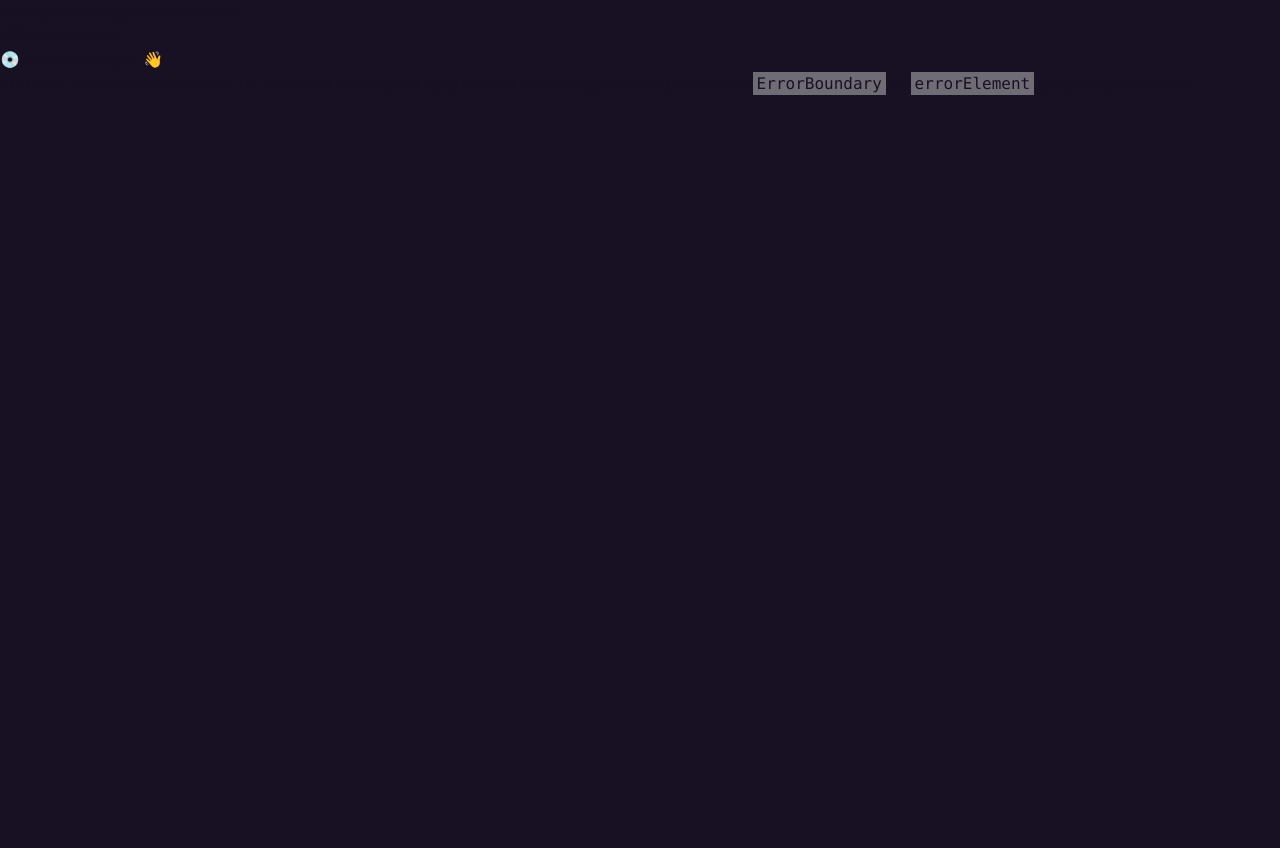
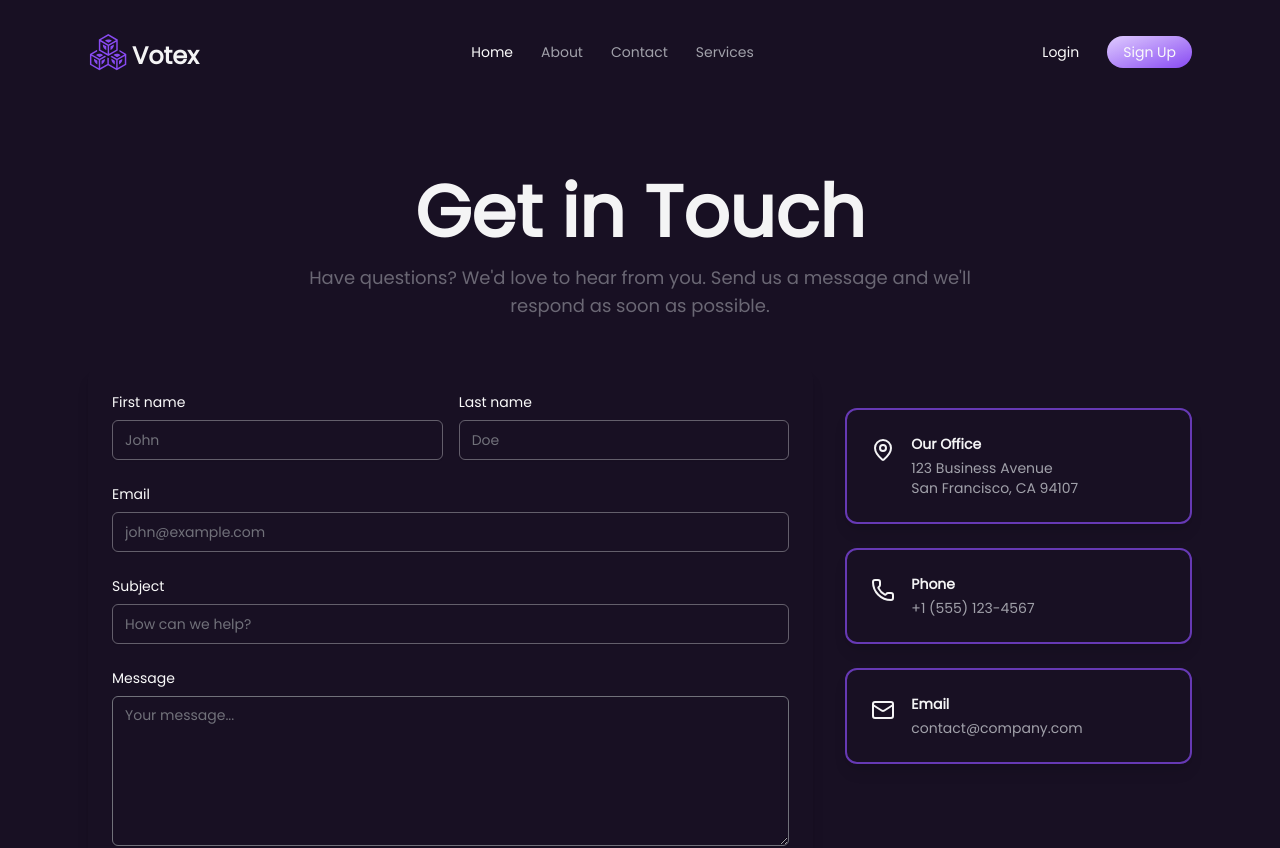
Before and after one commit to Achraftic/votex_frontend, a React (Vite) app: page /contact in a window 1280 px wide. Before the commit this address had no page. Shown: the top 848 px of the page. Before the commit the page ends 800 px from the top, so only its background shows below. Built offline with nearby package versions, Linux system fonts and the light colour scheme.

Commit message:
add contact page

```diff
--- a/package.json
+++ b/package.json
@@ -18,6 +18,7 @@
     "class-variance-authority": "^0.7.1",
     "clsx": "^2.1.1",
     "framer-motion": "^11.16.0",
+    "hamburger-react": "^2.5.2",
     "lucide-react": "^0.469.0",
     "react": "19.0.0",
     "react-dom": "19.0.0",
--- a/src/App.tsx
+++ b/src/App.tsx
@@ -1,5 +1,4 @@
 import { RouterProvider } from 'react-router'
-import './App.css'
 import { router } from './router'
 function App() {
   return (
--- a/src/components/Footer.tsx
+++ b/src/components/Footer.tsx
@@ -53,7 +53,7 @@ export default function Footer() {
           </div>
 
 
-          <div className=" mt-5  text-center text-sm text-zinc-400">
+          <div className=" mt-10  text-center text-sm text-zinc-500/55">
 
             © {new Date().getFullYear()} Your Company. All rights reserved.
           </div>
--- a/src/components/Header.tsx
+++ b/src/components/Header.tsx
@@ -1,11 +1,10 @@
 import { GiCubeforce } from 'react-icons/gi'
-import { VscListSelection } from 'react-icons/vsc'
 import { NavLink } from 'react-router'
 import PhoneSideBar from './PhoneSideBar'
 import { useState } from 'react'
 import { AnimatePresence } from 'framer-motion'
-import { IoMdClose } from 'react-icons/io'
-
+import Hamburger from 'hamburger-react'
+import { cn } from '../lib/utils'
 export default function Header() {
     const [isOpen, setIsOpen] = useState(false)
     return (
@@ -16,19 +15,22 @@ export default function Header() {
             <nav className="md:flex hidden flex-1 justify-between   items-center ">
                 <ul className="flex gap-7  m-auto text-sm  text-zinc-400 *:cursor-pointer">
 
-                    <li className="text-zinc-50">Home</li>
+                    <NavLink to="/" className="text-zinc-50">Home</NavLink>
                     <li className="hover:text-zinc-50 transition-colors ease-in-out">About</li>
-                    <li className="hover:text-zinc-50 transition-colors ease-in-out">Contact</li>
+                    <NavLink to="/contact" className="hover:text-zinc-50 transition-colors ease-in-out">Contact</NavLink>
                     <li className="hover:text-zinc-50 transition-colors ease-in-out">Services</li>
                 </ul>
                 <div className="flex gap-3">
                     <NavLink to={"/login"} className=" text-zinc-50 px-4 py-1.5 hover:bg-gradient-to-br hover:from-primary hover:to-secondary rounded-2xl  transition-all">Login</NavLink>
-                    <button className="bg-primary bg-gradient-to-tl from-primary to-secondary  text-zinc-50 px-4 py-1.5 rounded-2xl">Sign Up</button>
+                    <NavLink to={"/signup"} className="bg-primary bg-gradient-to-tl from-primary to-secondary  text-zinc-50 px-4 py-1.5 rounded-2xl">Sign Up</NavLink>
                 </div>
             </nav>
 
-            {!isOpen ? <VscListSelection onClick={() => setIsOpen(prev => !prev)} size={30} className="text-zinc-50 cursor-pointer md:hidden z-[100]" />
-                : <IoMdClose onClick={() => setIsOpen(prev => !prev)} size={30} className="text-zinc-50 cursor-pointer md:hidden z-[100]" />}
+
+            <span className={cn('md:hidden z-[100] sticky top-0', isOpen ? "fixed right-10 top-8" : "")}  >
+                <Hamburger color='#EEEEEE' rounded toggled={isOpen} toggle={setIsOpen} />
+            </span>
+
             <AnimatePresence>
                 {isOpen && <PhoneSideBar />}
             </AnimatePresence>
--- /dev/null
+++ b/src/components/ui/card.tsx
@@ -0,0 +1,77 @@
+import * as React from "react"
+import { cn } from "../../lib/utils"
+
+
+
+const Card = React.forwardRef<
+  HTMLDivElement,
+  React.HTMLAttributes<HTMLDivElement>
+>(({ className, ...props }, ref) => (
+  <div
+    ref={ref}
+    className={cn(
+      "rounded-xl border border-zinc-200  shadow dark:border-zinc-800  text-zinc-50",
+      className
+    )}
+    {...props}
+  />
+))
+Card.displayName = "Card"
+
+const CardHeader = React.forwardRef<
+  HTMLDivElement,
+  React.HTMLAttributes<HTMLDivElement>
+>(({ className, ...props }, ref) => (
+  <div
+    ref={ref}
+    className={cn("flex flex-col space-y-1.5 p-6", className)}
+    {...props}
+  />
+))
+CardHeader.displayName = "CardHeader"
+
+const CardTitle = React.forwardRef<
+  HTMLDivElement,
+  React.HTMLAttributes<HTMLDivElement>
+>(({ className, ...props }, ref) => (
+  <div
+    ref={ref}
+    className={cn("font-semibold leading-none tracking-tight", className)}
+    {...props}
+  />
+))
+CardTitle.displayName = "CardTitle"
+
+const CardDescription = React.forwardRef<
+  HTMLDivElement,
+  React.HTMLAttributes<HTMLDivElement>
+>(({ className, ...props }, ref) => (
+  <div
+    ref={ref}
+    className={cn("text-sm text-zinc-500 dark:text-zinc-400", className)}
+    {...props}
+  />
+))
+CardDescription.displayName = "CardDescription"
+
+const CardContent = React.forwardRef<
+  HTMLDivElement,
+  React.HTMLAttributes<HTMLDivElement>
+>(({ className, ...props }, ref) => (
+  <div ref={ref} className={cn("p-6 pt-0", className)} {...props} />
+))
+CardContent.displayName = "CardContent"
+
+const CardFooter = React.forwardRef<
+  HTMLDivElement,
+  React.HTMLAttributes<HTMLDivElement>
+>(({ className, ...props }, ref) => (
+  <div
+    ref={ref}
+    className={cn("flex items-center p-6 pt-0", className)}
+    {...props}
+  />
+))
+CardFooter.displayName = "CardFooter"
+
+export { Card, CardHeader, CardFooter, CardTitle, CardDescription, CardContent }
--- a/src/components/ui/textarea.tsx
+++ b/src/components/ui/textarea.tsx
@@ -1,6 +1,7 @@
 import * as React from "react"
+import { cn } from "../../lib/utils"
 
-import { cn } from "@/lib/utils"
+
 
 const Textarea = React.forwardRef<
   HTMLTextAreaElement,
@@ -9,7 +10,7 @@ const Textarea = React.forwardRef<
   return (
     <textarea
       className={cn(
-        "flex min-h-[60px] w-full rounded-md border border-zinc-200 bg-transparent px-3 py-2 text-base shadow-sm placeholder:text-zinc-500 focus-visible:outline-none focus-visible:ring-1 focus-visible:ring-zinc-950 disabled:cursor-not-allowed disabled:opacity-50 md:text-sm dark:border-zinc-800 dark:placeholder:text-zinc-400 dark:focus-visible:ring-zinc-300",
+        "flex min-h-[60px] w-full rounded-md border border-zinc-500  bg-transparent px-3 py-2 text-base shadow-sm placeholder:text-zinc-500 focus-visible:outline-none focus-visible:ring-1 focus-visible:ring-primary disabled:cursor-not-allowed disabled:opacity-50 md:text-sm dark:border-zinc-800 dark:placeholder:text-zinc-400 dark:focus-visible:ring-zinc-300",
         className
       )}
       ref={ref}
--- a/src/layouts/MainLayout.tsx
+++ b/src/layouts/MainLayout.tsx
@@ -4,7 +4,7 @@ import Footer from "../components/Footer";
 
 export default function MainLayout() {
     return (
-        <div className={` text-sm m-auto py-8  max-w-6xl xl:px-6 px-10 antialiased min-h-screen bg-background `} >
+        <div className={` text-sm m-auto py-8  max-w-6xl xl:px-6 px-10 antialiased min-h-screen  bg-background `} >
             <Header />
             <Outlet />
             <Footer />
--- /dev/null
+++ b/src/pages/Contact.tsx
@@ -0,0 +1,107 @@
+import { Mail, MapPin, Phone } from 'lucide-react';
+import { Label } from '../components/ui/label';
+import { Input } from '../components/ui/input';
+import { Card,CardContent } from '../components/ui/card';
+import { Button } from '../components/ui/button';
+import { Textarea } from '../components/ui/textarea';
+
+
+function Contact() {
+  return (
+    <div className="min-h-screen mt-10">
+      <div className="container mx-auto  py-16">
+        <div className="text-center mb-12">
+          <h1 className="sm:text-7xl text-5xl font-bold text-zinc-100 mb-4">Get in Touch</h1>
+          <p className="sm:text-lg text-base text-zinc-400/60 max-w-2xl mx-auto">
+            Have questions? We'd love to hear from you. Send us a message and we'll respond as soon as possible.
+          </p>
+        </div>
+
+        <div className="grid md:grid-cols-3 gap-8 max-w-6xl mx-auto">
+          <Card className="md:col-span-2 border-0 shadow-lg">
+            <CardContent className="py-6">
+              <form className="space-y-6">
+                <div className="grid grid-cols-2 gap-4">
+                  <div className="space-y-2">
+                    <Label htmlFor="firstName">First name</Label>
+                    <Input id="firstName" placeholder="John" />
+                  </div>
+                  <div className="space-y-2">
+                    <Label htmlFor="lastName">Last name</Label>
+                    <Input id="lastName" placeholder="Doe" />
+                  </div>
+                </div>
+
+                <div className="space-y-2">
+                  <Label htmlFor="email">Email</Label>
+                  <Input id="email" type="email" placeholder="john@example.com" />
+                </div>
+
+                <div className="space-y-2">
+                  <Label htmlFor="subject">Subject</Label>
+                  <Input id="subject" placeholder="How can we help?" />
+                </div>
+
+                <div className="space-y-2">
+                  <Label htmlFor="message">Message</Label>
+                  <Textarea
+                    id="message"
+                    placeholder="Your message..."
+                    className="min-h-[150px]"
+                  />
+                </div>
+
+                <Button className="w-full" size="lg">
+                  Send Message
+                </Button>
+              </form>
+            </CardContent>
+          </Card>
+
+          <div className="space-y-6 md:mt-10">
+            <Card className="border-2 border-primary/70 hover:border-primary transition shadow-lg">
+              <CardContent className="p-6">
+                <div className="flex items-start space-x-4">
+                  <MapPin className="w-6 h-6 text-zinc-100 mt-1" />
+                  <div>
+                    <h3 className="font-semibold text-zinc-100">Our Office</h3>
+                    <p className="text-zinc-400 mt-1">
+                      123 Business Avenue<br />
+                      San Francisco, CA 94107
+                    </p>
+                  </div>
+                </div>
+              </CardContent>
+            </Card>
+
+            <Card className="border-2 border-primary/70 hover:border-primary transition shadow-lg">
+              <CardContent className="p-6">
+                <div className="flex items-start space-x-4">
+                  <Phone className="w-6 h-6 text-zinc-100 mt-1" />
+                  <div>
+                    <h3 className="font-semibold text-zinc-100">Phone</h3>
+                    <p className="text-zinc-400 mt-1">+1 (555) 123-4567</p>
+                  </div>
+                </div>
+              </CardContent>
+            </Card>
+
+            <Card className="border-2 border-primary/70 hover:border-primary transition shadow-lg">
+              <CardContent className="p-6">
+                <div className="flex items-start space-x-4">
+                  <Mail className="w-6 h-6 text-zinc-100 mt-1" />
+                  <div>
+                    <h3 className="font-semibold text-zinc-100">Email</h3>
+                    <p className="text-zinc-400 mt-1">contact@company.com</p>
+                  </div>
+                </div>
+              </CardContent>
+            </Card>
+          </div>
+        </div>
+      </div>
+    </div>
+  );
+}
+
+export default Contact;
```
Also changed, not shown: src/router.tsx (+7 -0 lines), src/App.css (deleted), 1 other file (tests, documents, lock files or other folders).
